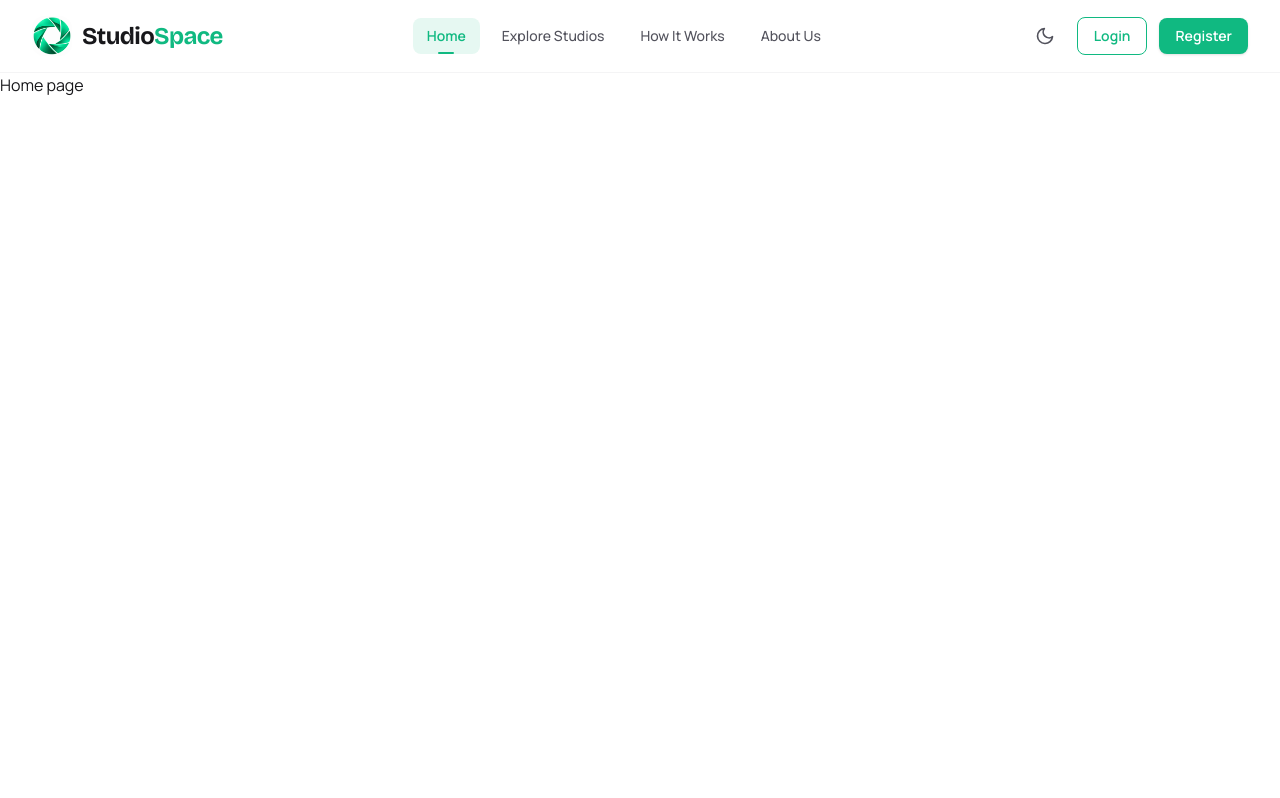
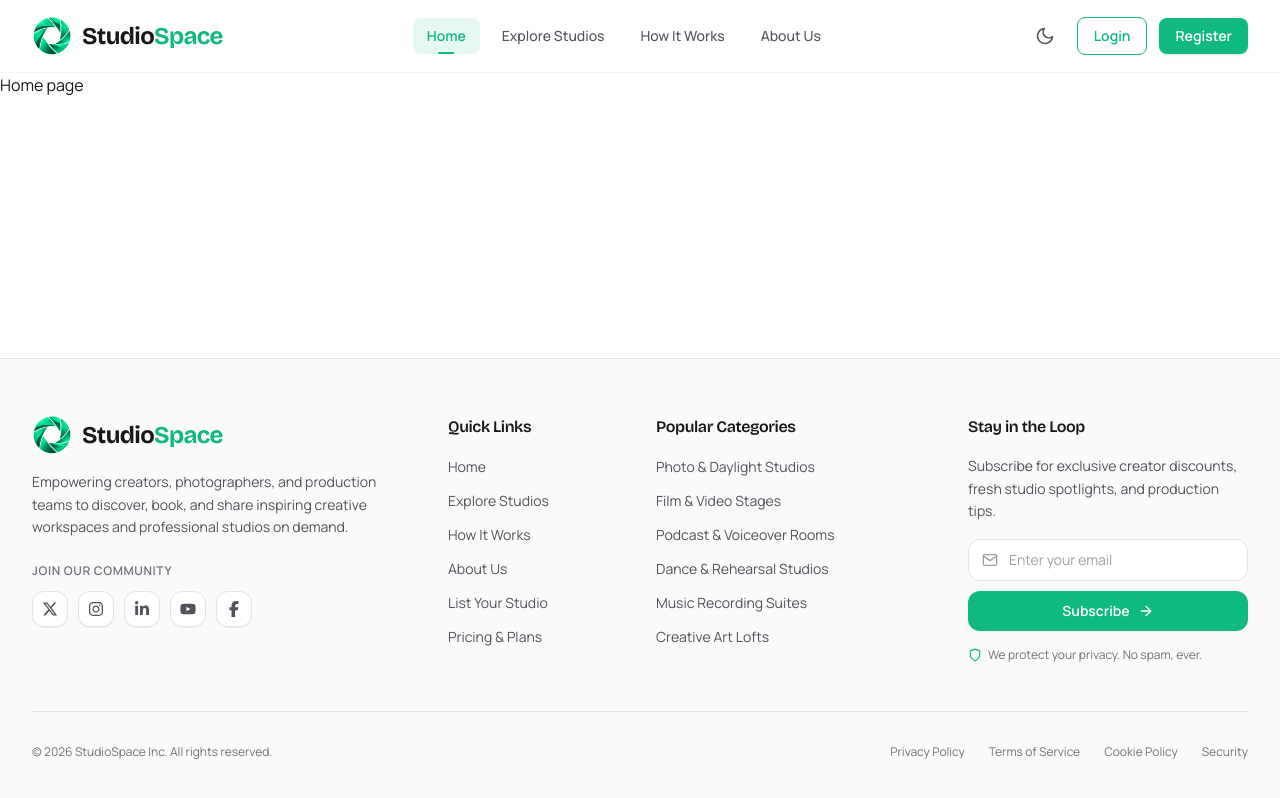
Before and after one commit to mrrakib5007/studiospace-client, a Next.js app: page / in a window 1280 px wide. Built offline with nearby package versions, Linux system fonts and the light colour scheme.

Commit message:
Footer Section Added

```diff
--- a/src/app/layout.jsx
+++ b/src/app/layout.jsx
@@ -3,6 +3,7 @@ import "./globals.css";
 import { Toaster } from "react-hot-toast";
 import Navbar from "@/components/Shared/Navbar";
 import ThemeProvider from "@/components/ThemeProvider";
+import Footer from "@/components/Shared/Footer";
 
 const manrope = Manrope({
   variable: "--font-manrope",
@@ -34,8 +35,9 @@ export default function RootLayout({ children }) {
           disableTransitionOnChange
         >
           <Navbar />
-          {children}
+          <main className="flex-1">{children}</main>
           <Toaster />
+          <Footer />
         </ThemeProvider>
       </body>
     </html>
--- /dev/null
+++ b/src/components/Shared/Footer.jsx
@@ -0,0 +1,255 @@
+"use client";
+
+import React, { useState } from "react";
+import Link from "next/link";
+import Image from "next/image";
+import toast from "react-hot-toast";
+import {
+  FaXTwitter,
+  FaInstagram,
+  FaLinkedinIn,
+  FaYoutube,
+  FaFacebookF,
+} from "react-icons/fa6";
+import { FiMail, FiArrowRight, FiShield } from "react-icons/fi";
+
+const quickLinks = [
+  { name: "Home", href: "/" },
+  { name: "Explore Studios", href: "/studios" },
+  { name: "How It Works", href: "/how-it-works" },
+  { name: "About Us", href: "/about" },
+  { name: "List Your Studio", href: "/studios/new" },
+  { name: "Pricing & Plans", href: "/pricing" },
+];
+
+const studioCategories = [
+  { name: "Photo & Daylight Studios", href: "/studios?category=photo" },
+  { name: "Film & Video Stages", href: "/studios?category=video" },
+  { name: "Podcast & Voiceover Rooms", href: "/studios?category=podcast" },
+  { name: "Dance & Rehearsal Studios", href: "/studios?category=dance" },
+  { name: "Music Recording Suites", href: "/studios?category=music" },
+  { name: "Creative Art Lofts", href: "/studios?category=art" },
+];
+
+const socialLinks = [
+  {
+    name: "X (formerly Twitter)",
+    href: "https://x.com",
+    icon: FaXTwitter,
+    ariaLabel: "Follow StudioSpace on X",
+  },
+  {
+    name: "Instagram",
+    href: "https://instagram.com",
+    icon: FaInstagram,
+    ariaLabel: "Follow StudioSpace on Instagram",
+  },
+  {
+    name: "LinkedIn",
+    href: "https://linkedin.com",
+    icon: FaLinkedinIn,
+    ariaLabel: "Connect with StudioSpace on LinkedIn",
+  },
+  {
+    name: "YouTube",
+    href: "https://youtube.com",
+    icon: FaYoutube,
+    ariaLabel: "Subscribe to StudioSpace on YouTube",
+  },
+  {
+    name: "Facebook",
+    href: "https://facebook.com",
+    icon: FaFacebookF,
+    ariaLabel: "Follow StudioSpace on Facebook",
+  },
+];
+
+const Footer = () => {
+  const [email, setEmail] = useState("");
+
+  const handleSubscribe = (e) => {
+    e.preventDefault();
+    const trimmed = email.trim();
+    if (!trimmed) {
+      toast.error("Please enter your email address.");
+      return;
+    }
+    const emailRegex = /^[^\s@]+@[^\s@]+\.[^\s@]+$/;
+    if (!emailRegex.test(trimmed)) {
+      toast.error("Please enter a valid email address.");
+      return;
+    }
+
+    toast.success("Thank you for subscribing to StudioSpace.");
+    setEmail("");
+  };
+
+  return (
+    <footer className="w-full bg-zinc-50 dark:bg-zinc-950 border-t border-zinc-200/80 dark:border-zinc-800 transition-colors">
+      <div className="max-w-7xl mx-auto px-4 sm:px-6 lg:px-8 pt-14 pb-10">
+        <div className="grid grid-cols-1 md:grid-cols-2 lg:grid-cols-12 gap-10 lg:gap-8 pb-12">
+          {/* Column 1: Brand & Mission */}
+          <div className="lg:col-span-4 space-y-4">
+            <Link
+              href="/"
+              className="inline-flex items-center gap-2.5 focus:outline-none"
+              aria-label="StudioSpace Home"
+            >
+              <Image
+                src="/logo.png"
+                alt="StudioSpace Logo"
+                width={40}
+                height={40}
+                className="w-10 h-10 rounded-xl object-contain"
+              />
+              <span className="font-bricolage text-2xl font-bold tracking-tight text-brand-secondary dark:text-white">
+                Studio<span className="text-brand">Space</span>
+              </span>
+            </Link>
+
+            <p className="text-sm text-zinc-600 dark:text-zinc-400 leading-relaxed max-w-sm">
+              Empowering creators, photographers, and production teams to discover,
+              book, and share inspiring creative workspaces and professional studios
+              on demand.
+            </p>
+
+            <div className="pt-2">
+              <p className="text-xs font-semibold uppercase tracking-wider text-zinc-500 dark:text-zinc-400 mb-3">
+                Join our community
+              </p>
+              <div className="flex items-center gap-2.5">
+                {socialLinks.map((social) => {
+                  const Icon = social.icon;
+                  return (
+                    <a
+                      key={social.name}
+                      href={social.href}
+                      target="_blank"
+                      rel="noopener noreferrer"
+                      aria-label={social.ariaLabel}
+                      className="flex items-center justify-center w-9 h-9 rounded-xl bg-white dark:bg-zinc-900 border border-zinc-200 dark:border-zinc-800 text-zinc-600 dark:text-zinc-400 hover:text-brand hover:border-brand/40 dark:hover:border-brand/40 hover:bg-brand/5 dark:hover:bg-brand/10 shadow-2xs hover:shadow-xs transition-all duration-200"
+                    >
+                      <Icon className="w-4 h-4" />
+                    </a>
+                  );
+                })}
+              </div>
+            </div>
+          </div>
+
+          {/* Column 2: Quick Navigation Links */}
+          <div className="lg:col-span-2 space-y-4">
+            <h3 className="font-bricolage text-base font-semibold text-zinc-900 dark:text-white tracking-tight">
+              Quick Links
+            </h3>
+            <ul className="space-y-2.5 text-sm">
+              {quickLinks.map((link) => (
+                <li key={link.name}>
+                  <Link
+                    href={link.href}
+                    className="text-zinc-600 dark:text-zinc-400 hover:text-brand dark:hover:text-brand transition-colors duration-200 inline-block py-0.5"
+                  >
+                    {link.name}
+                  </Link>
+                </li>
+              ))}
+            </ul>
+          </div>
+
+          {/* Column 3: Popular Studio Categories */}
+          <div className="lg:col-span-3 space-y-4">
+            <h3 className="font-bricolage text-base font-semibold text-zinc-900 dark:text-white tracking-tight">
+              Popular Categories
+            </h3>
+            <ul className="space-y-2.5 text-sm">
+              {studioCategories.map((category) => (
+                <li key={category.name}>
+                  <Link
+                    href={category.href}
+                    className="text-zinc-600 dark:text-zinc-400 hover:text-brand dark:hover:text-brand transition-colors duration-200 inline-block py-0.5"
+                  >
+                    {category.name}
+                  </Link>
+                </li>
+              ))}
+            </ul>
+          </div>
+
+          {/* Column 4: Newsletter */}
+          <div className="lg:col-span-3 space-y-4">
+            <h3 className="font-bricolage text-base font-semibold text-zinc-900 dark:text-white tracking-tight">
+              Stay in the Loop
+            </h3>
+            <p className="text-sm text-zinc-600 dark:text-zinc-400 leading-relaxed">
+              Subscribe for exclusive creator discounts, fresh studio spotlights, and
+              production tips.
+            </p>
+
+            <form onSubmit={handleSubscribe} className="space-y-2.5">
+              <div className="relative">
+                <FiMail className="absolute left-3.5 top-1/2 -translate-y-1/2 w-4 h-4 text-zinc-400" />
+                <input
+                  type="email"
+                  value={email}
+                  onChange={(e) => setEmail(e.target.value)}
+                  placeholder="Enter your email"
+                  className="w-full pl-10 pr-4 py-2.5 text-sm rounded-xl bg-white dark:bg-zinc-900 border border-zinc-200 dark:border-zinc-800 text-zinc-900 dark:text-zinc-100 placeholder-zinc-400 focus:outline-none focus:ring-2 focus:ring-brand/30 focus:border-brand transition-all"
+                  aria-label="Email address for newsletter"
+                />
+              </div>
+
+              <button
+                type="submit"
+                className="w-full inline-flex items-center justify-center gap-2 px-4 py-2.5 text-sm font-semibold text-white bg-brand hover:bg-brand-hover rounded-xl shadow-xs hover:shadow-md hover:shadow-brand/20 transition-all duration-200 active:scale-[0.99] cursor-pointer"
+              >
+                <span>Subscribe</span>
+                <FiArrowRight className="w-4 h-4" />
+              </button>
+            </form>
+
+            <div className="flex items-center gap-1.5 text-xs text-zinc-500 dark:text-zinc-400">
+              <FiShield className="w-3.5 h-3.5 text-brand" />
+              <span>We protect your privacy. No spam, ever.</span>
+            </div>
+          </div>
+        </div>
+
+        {/* Bottom Section: Copyright, System Status & Terms Notice */}
+        <div className="pt-8 border-t border-zinc-200 dark:border-zinc-800 flex flex-col md:flex-row items-center justify-between gap-4 text-xs text-zinc-500 dark:text-zinc-400">
+          <div className="flex flex-wrap items-center gap-3 text-center md:text-left">
+            <span>© 2026 StudioSpace Inc. All rights reserved.</span>
+          </div>
+
+          <div className="flex flex-wrap items-center justify-center gap-6">
+            <Link
+              href="/privacy"
+              className="hover:text-brand dark:hover:text-brand transition-colors"
+            >
+              Privacy Policy
+            </Link>
+            <Link
+              href="/terms"
+              className="hover:text-brand dark:hover:text-brand transition-colors"
+            >
+              Terms of Service
+            </Link>
+            <Link
+              href="/cookies"
+              className="hover:text-brand dark:hover:text-brand transition-colors"
+            >
+              Cookie Policy
+            </Link>
+            <Link
+              href="/security"
+              className="hover:text-brand dark:hover:text-brand transition-colors"
+            >
+              Security
+            </Link>
+          </div>
+        </div>
+      </div>
+    </footer>
+  );
+};
+
+export default Footer;
```
